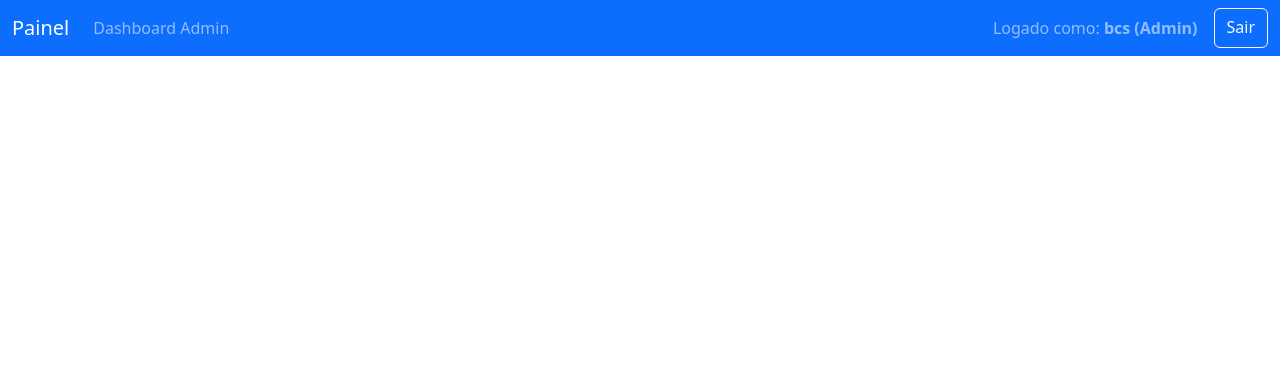
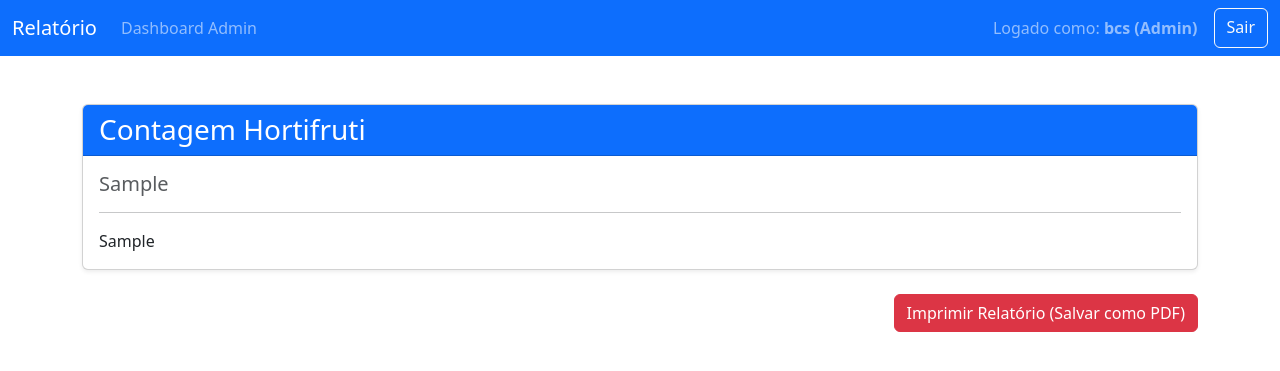
Before and after one commit to IgorsSantana/app-hortifruti, a Flask app: template templates/relatorio.html in a window 1280 px wide. Shown: the top 371 px of the page. Run offline with Flask 3, Linux system fonts and the light colour scheme; a user stored in the database is signed in; tables that the repository leaves empty hold one stand-in row (values such as "Sample post"); the template is opened without the code that fills it: most values are stand-ins (such as "Sample title", 1, 10 or a date in 2020); some libraries are stand-ins or nearby versions.

Commit message:
Voltando a tabela

```diff
--- a/templates/relatorio.html
+++ b/templates/relatorio.html
@@ -6,13 +6,34 @@
     <title>Relatório de Contagem</title>
     <link href="https://cdn.jsdelivr.net/npm/bootstrap@5.3.3/dist/css/bootstrap.min.css" rel="stylesheet">
     <style>
-        /* Estilos existentes */
+        @page {
+            size: tabloid;
+            margin: 0cm;
+        }
+        @media print {
+            body {
+                -webkit-print-color-adjust: exact;
+                print-color-adjust: exact;
+            }
+            .navbar, .botoes-acao {
+                display: none !important;
+            }
+            .container {
+                margin-top: 0 !important;
+                margin-bottom: 0 !important;
+                max-width: 100%;
+            }
+            .card {
+                box-shadow: none !important;
+                border: none !important;
+            }
+        }
     </style>
 </head>
 <body>
     <nav class="navbar navbar-expand-lg navbar-dark bg-primary">
         <div class="container-fluid">
-            <a class="navbar-brand" href="#">Painel</a>
+            <a class="navbar-brand" href="/relatorio">Relatório</a>
             <div class="navbar-nav me-auto">
                 <a class="nav-link" href="/admin">Dashboard Admin</a>
             </div>
@@ -23,6 +44,21 @@
         </div>
     </nav>
     <div class="container mt-5 mb-5">
+        <div class="card shadow-sm">
+            <div class="card-header bg-primary text-white">
+                <h1 class="h3 mb-0">Contagem Hortifruti</h1>
+            </div>
+            <div class="card-body">
+                <h2 class="card-title h5 text-muted">{{ data_hoje }}</h2>
+                <hr>
+                <div class="table-responsive">
+                    {{ tabela_html|safe }}
+                </div>
+            </div>
         </div>
+        <div class="mt-4 d-flex justify-content-end botoes-acao">
+            <button onclick="window.print()" class="btn btn-danger">Imprimir Relatório (Salvar como PDF)</button>
+        </div>
+    </div>
 </body>
 </html>
```
